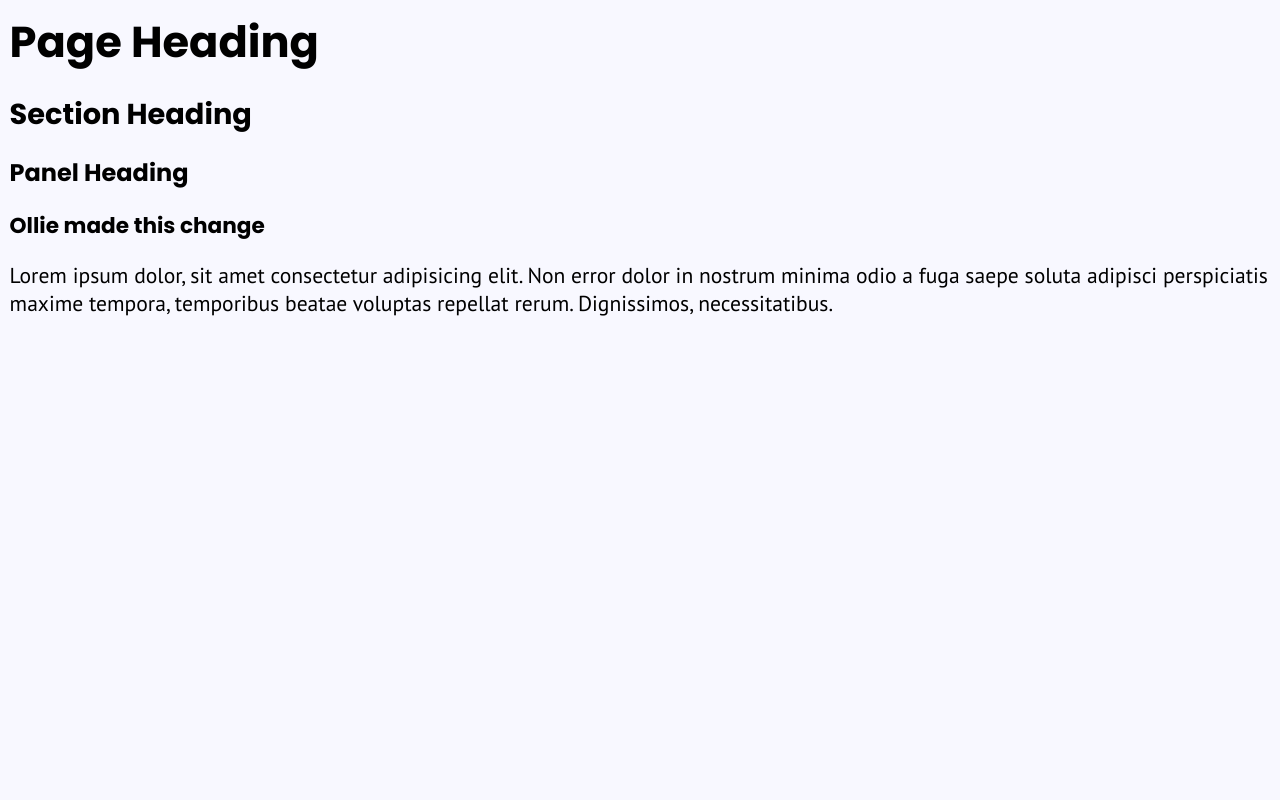
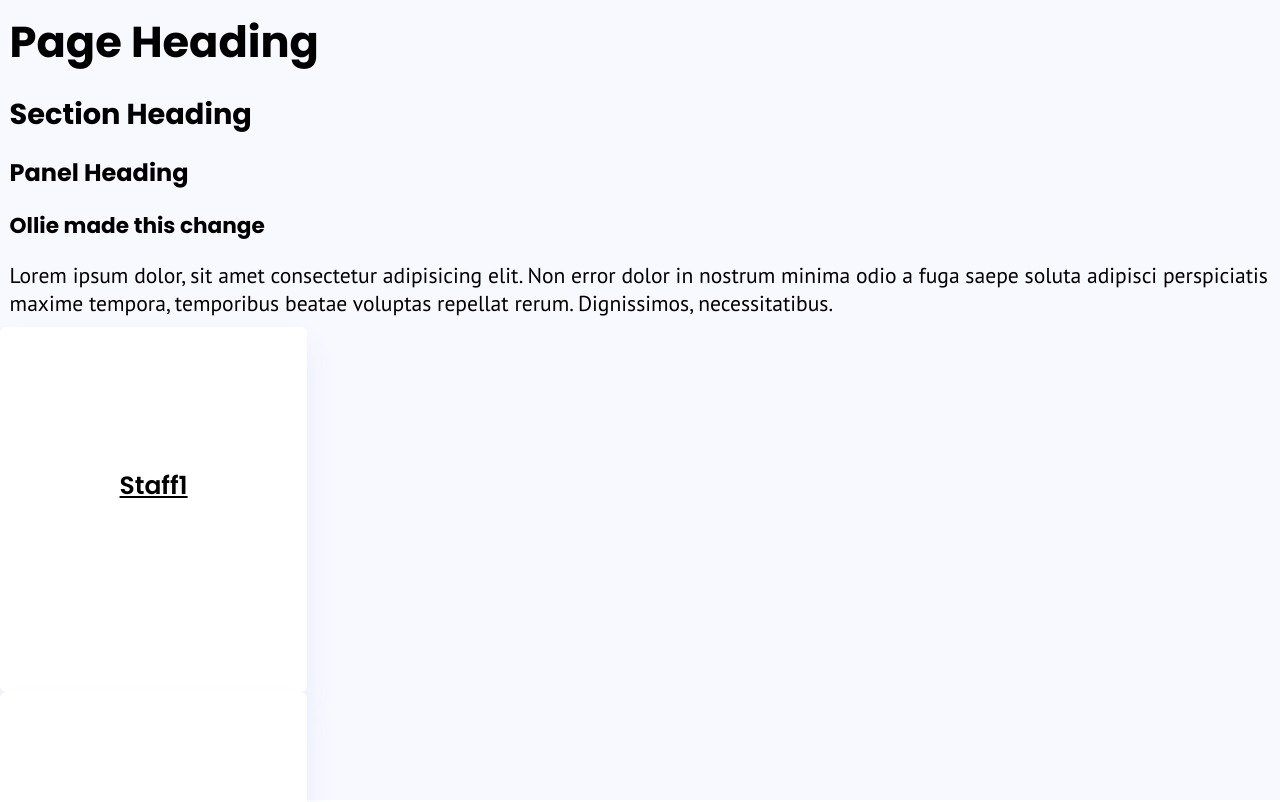
Before and after one commit to nology-tech/verde-client-project, a React (Vite) app: page / in a window 1280 px wide. Shown: the top 802 px of the page. Built offline with nearby package versions, Linux system fonts and the light colour scheme.

Commit message:
Added styles for StaffNavCard

```diff
--- a/src/components/StaffNav/StaffNavCard/StaffNavCard.scss
+++ b/src/components/StaffNav/StaffNavCard/StaffNavCard.scss
@@ -1,2 +1,48 @@
-@use '../../styles/variables' as *;
-@use '../../styles/typography' as *;
+@use '../../../styles/variables' as *;
+@use '../../../styles/typography' as *;
+
+.staffnavcard {
+    display: flex;
+    background-color: $clr-white;
+    width: 100%;
+    padding: 0.6rem 1rem;
+    border-radius: 0.3rem;
+    border: solid 0.12rem $clr-accent-grey;
+    justify-content: center;
+    align-items: center;
+
+    &__name {
+        font-weight: 600;
+        font-size: 1.1rem;
+    }
+
+    &__arrow {
+        width: 1.7rem;
+        height: auto;
+    }
+}
+
+@media screen and (min-width: $tablet-breakpoint) {
+    .staffnavcard {
+        display: flex;
+        flex-direction: column;
+        align-content: center;
+        justify-content: center;
+        width: 16rem;
+        height: 19rem;
+        border: none;
+        box-shadow: 0rem 1rem 1.5rem rgba($clr-primary-accent, 0.107);
+
+        &__name {
+            text-align: center;
+            margin-bottom: 3rem;
+            font-size: 1.3rem;
+            font-weight: 600;
+        }
+
+        &__arrow {
+            display: none;
+        }
+
+    }
+}
--- a/src/components/StaffNav/StaffNavCard/StaffNavCard.tsx
+++ b/src/components/StaffNav/StaffNavCard/StaffNavCard.tsx
@@ -1,5 +1,5 @@
 import "./StaffNavCard.scss";
-import Arrow from "../../assets/images/Arrow.svg";
+import Arrow from "../../../assets/images/home-icon.png";
 
 type StaffNavCardProps = {
   label: string;
@@ -8,9 +8,9 @@ type StaffNavCardProps = {
 const StaffNavCard = ({ label }: StaffNavCardProps) => {
   return (
     <>
-      <div className="navcard">
-        <h3 className="navcard__name">{label}</h3>
-        <img className="navcard__arrow" src={Arrow} alt={label}></img>
+      <div className="staffnavcard">
+        <h3 className="staffnavcard__name">{label}</h3>
+        <img className="staffnavcard__arrow" src={Arrow} alt={label}></img>
       </div>
     </>
   );
--- a/src/components/StaffNav/StaffNavList/StaffNavList.tsx
+++ b/src/components/StaffNav/StaffNavList/StaffNavList.tsx
@@ -1,8 +1,9 @@
 import { Link } from "react-router-dom";
 import { Staff } from "../data";
+import StaffNavCard from "../StaffNavCard/StaffNavCard";
 
 type StaffNavListProps = {
-  staff: Staff;
+  staff: Staff[];
 };
 
 const StaffNavList = ({ staff }: StaffNavListProps) => {
@@ -10,7 +11,7 @@ const StaffNavList = ({ staff }: StaffNavListProps) => {
     <div className="staffnavlist">
       {staff.map((employee) => (
         <Link to="/" key={employee.id}>
-
+          <StaffNavCard label={employee.name} />
         </Link>
       ))}{" "}
       {/* this is to be updatedd with name and surname? */}
--- a/src/pages/Home/Home.tsx
+++ b/src/pages/Home/Home.tsx
@@ -1,4 +1,6 @@
 import Layout from "../../components/Layout/Layout";
+import StaffNavList from "../../components/StaffNav/StaffNavList/StaffNavList";
+import { StaffList } from "../../components/StaffNav/data";
 
 const Home = () => {
   return (
@@ -13,6 +15,7 @@ const Home = () => {
         maxime tempora, temporibus beatae voluptas repellat rerum. Dignissimos,
         necessitatibus.
       </p>
+      <StaffNavList staff={StaffList} />
     </Layout>
   );
 };
```
Also changed, not shown: src/components/StaffNav/data.ts (+9 -11 lines).
